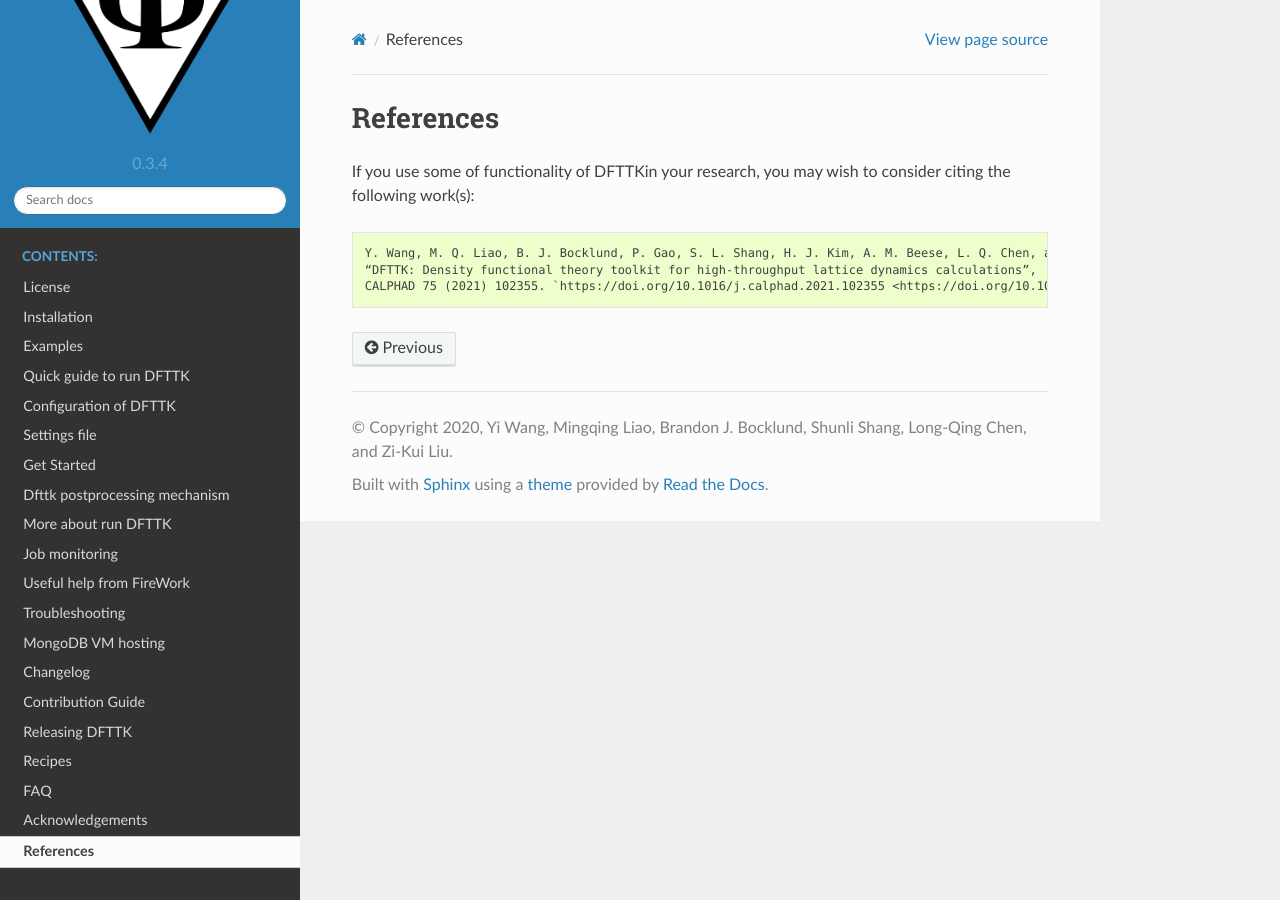
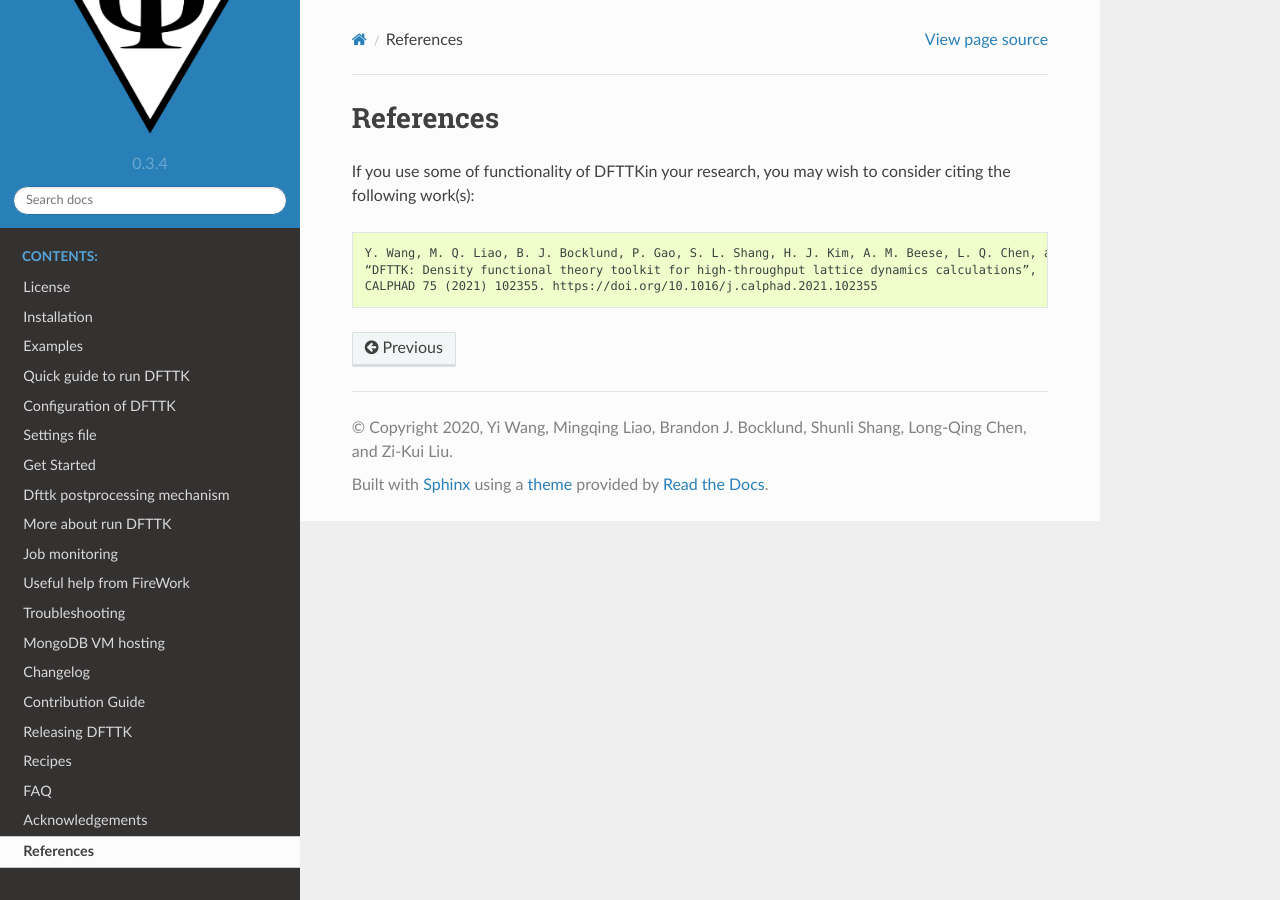
Before and after one commit to PhasesResearchLab/dfttk-2021, a Sphinx documentation site: the page built from docs/source/References.rst, in a window 1280 px wide. Built offline with Sphinx 7.4.7 and the Read the Docs theme 2.0.0, drawn with Linux system fonts in a browser that asks for light colours; part of the change alters nothing that is shown.

Commit message:
Update References.rst

```diff
--- a/docs/source/References.rst
+++ b/docs/source/References.rst
@@ -5,4 +5,4 @@ If you use some of functionality of DFTTKin your research, you may wish to consi
 
     Y. Wang, M. Q. Liao, B. J. Bocklund, P. Gao, S. L. Shang, H. J. Kim, A. M. Beese, L. Q. Chen, and Z. K. Liu,
     “DFTTK: Density functional theory toolkit for high-throughput lattice dynamics calculations”,
-    CALPHAD 75 (2021) 102355. `https://doi.org/10.1016/j.calphad.2021.102355 <https://doi.org/10.1016/j.calphad.2021.102355>`
+    CALPHAD 75 (2021) 102355. https://doi.org/10.1016/j.calphad.2021.102355
```
